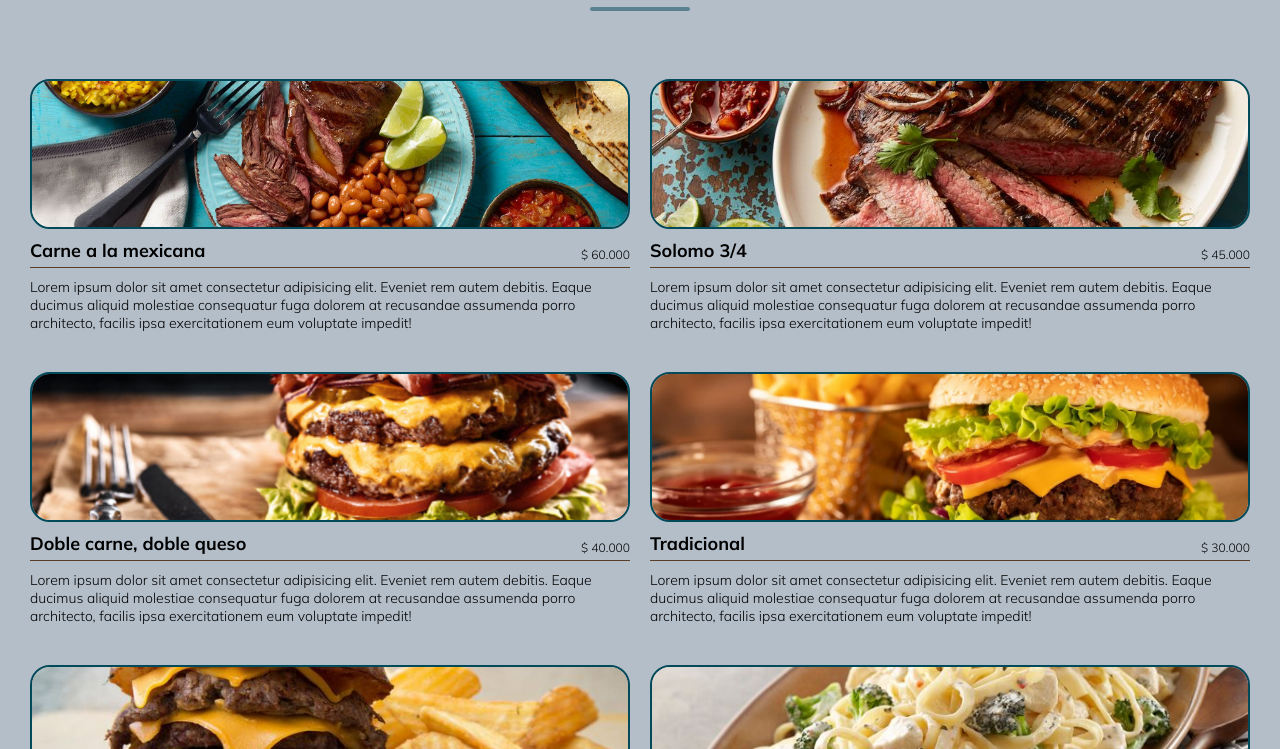
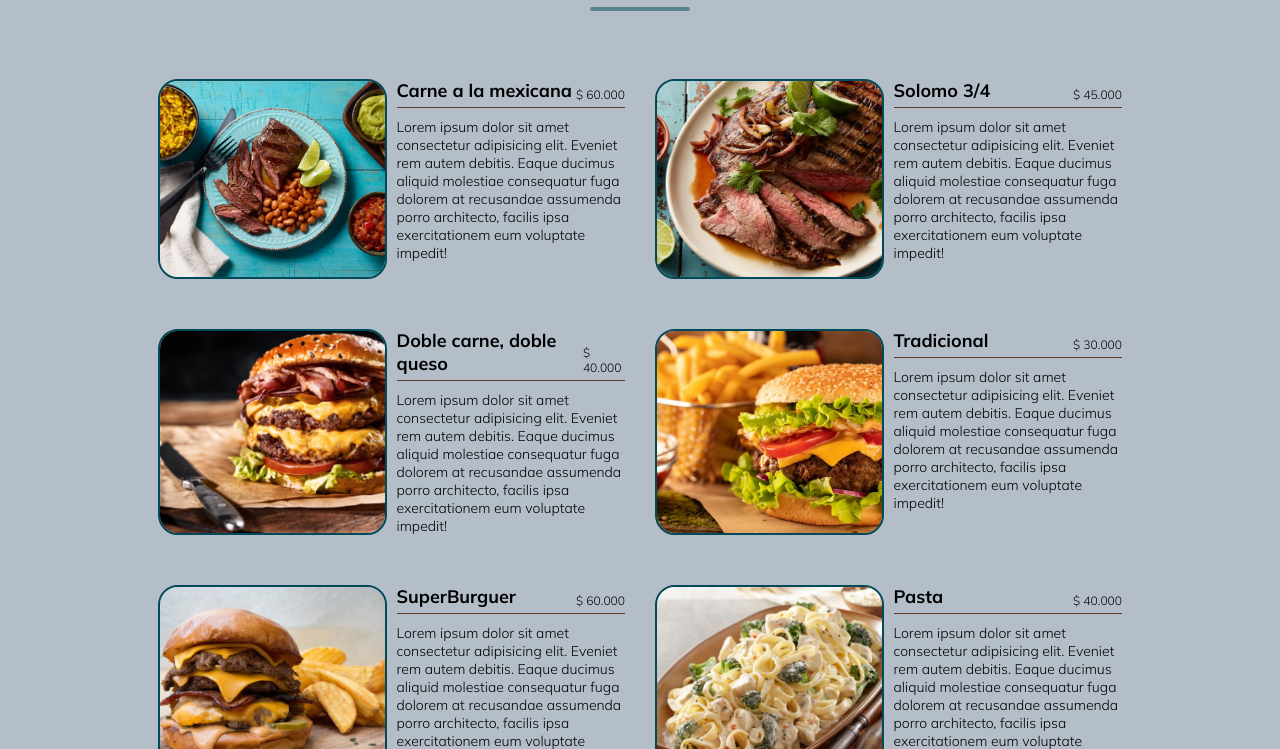
Before and after one commit to javierlnc/menuProject, a website: page src/index.html in a window 1280 px wide. Shown: the part 51-800 px from the top of the page. Drawn offline with Linux system fonts and the light colour scheme.

Commit message:
Se terminaronlas media queries y se creo el de JavaScript

```diff
--- a/src/css/index.css
+++ b/src/css/index.css
@@ -89,7 +89,21 @@ body{
 @media (min-width:466px){
     .menu-container{
         grid-template-columns: 1fr 1fr;
-        gap:20px;
+        gap:30px;
         padding: 20px 30px;
     }
 }
+@media (min-width:761px){
+    .menu-container{
+        width: 80%;
+        grid-template-columns: 1fr 1fr;
+        gap:30px;
+    }
+    .menu-item{
+        grid-template-columns: 1fr 1fr;
+    }
+    .item-photo{
+        height: 100%;
+    }
+
+}
```
Also changed, not shown: src/js/index.js (added).
